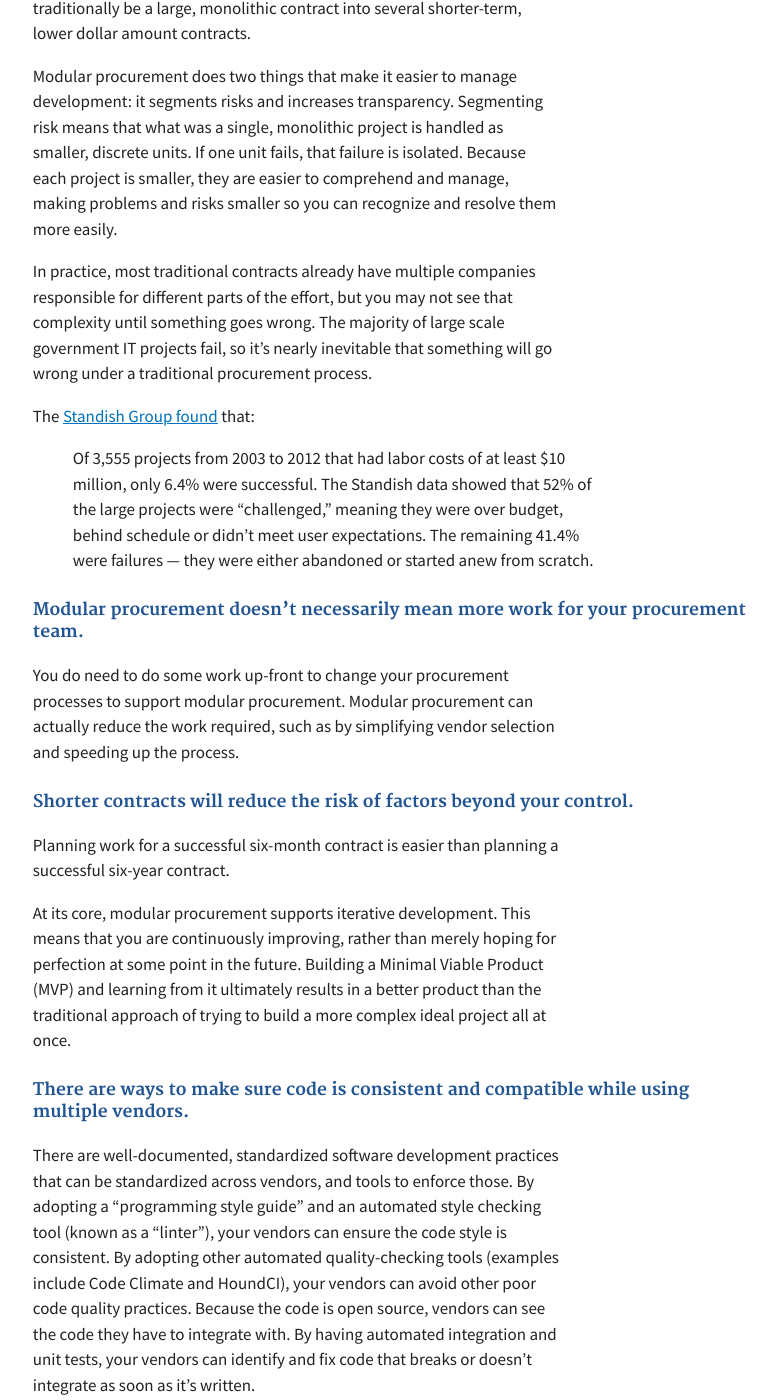
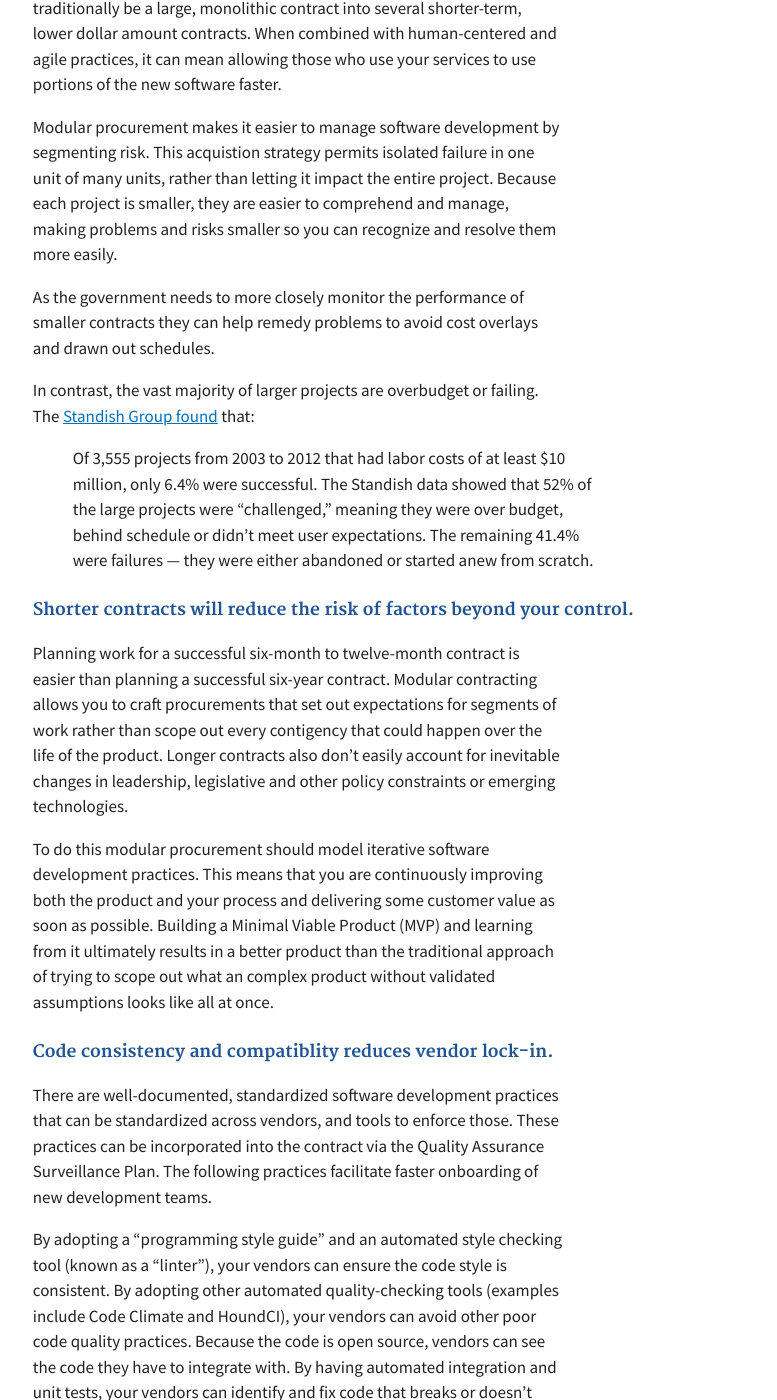
Before and after one commit to 18F/Modular-Contracting-And-Agile-Development, a Jekyll site: the page built from _strategies/modular-procurement.md, in a window 1280 px wide and 1400 px high, scrolled down 697 px. Shown: the whole window, without its empty margins (368-1145 px from the left). Built offline with Jekyll 4.4.1, drawn with Linux system fonts in a browser that asks for light colours; some of the changed text lies outside the part shown.

Commit message:
modular procurement revise part 1

```diff
--- a/_strategies/modular-procurement.md
+++ b/_strategies/modular-procurement.md
@@ -10,37 +10,35 @@ image-credit: https://www.flickr.com/photos/aaronharmon/
 
 ## What is Modular Procurement?
 
-Modular procurement is a procurement model that breaks what would traditionally be a large, monolithic contract into several shorter-term, lower dollar amount contracts.
+Modular procurement is a procurement model that breaks what would traditionally be a large, monolithic contract into several shorter-term, lower dollar amount contracts. When combined with human-centered and agile practices, it can mean allowing those who use your services to use portions of the new software faster.
 
-Modular procurement does two things that make it easier to manage development: it segments risks and increases transparency. Segmenting risk means that what was a single, monolithic project is handled as smaller, discrete units. If one unit fails, that failure is isolated. Because each project is smaller, they are easier to comprehend and manage, making problems and risks smaller so you can recognize and resolve them more easily.
+Modular procurement makes it easier to manage software development by segmenting risk. This acquistion strategy permits isolated failure in one unit of many units, rather than letting it impact the entire project. Because each project is smaller, they are easier to comprehend and manage, making problems and risks smaller so you can recognize and resolve them more easily.
 
-In practice, most traditional contracts already have multiple companies responsible for different parts of the effort, but you may not see that complexity until something goes wrong. The majority of large scale government IT projects fail, so it’s nearly inevitable that something will go wrong under a traditional procurement process.
+As the government needs to more closely monitor the performance of smaller contracts they can help remedy problems to avoid cost overlays and drawn out schedules.
 
-The [Standish Group found](http://www.computerworld.com/article/2486426/healthcare-it/healthcare-gov-website--didn-t-have-a-chance-in-hell-.html) that:
+In contrast, the vast majority of larger projects are overbudget or failing. The [Standish Group found](http://www.computerworld.com/article/2486426/healthcare-it/healthcare-gov-website--didn-t-have-a-chance-in-hell-.html) that:
 
 > Of 3,555 projects from 2003 to 2012 that had labor costs of at least $10 million, only 6.4% were successful. The Standish data showed that 52% of the large projects were "challenged," meaning they were over budget, behind schedule or didn't meet user expectations. The remaining 41.4% were failures — they were either abandoned or started anew from scratch.
 
-
-#### Modular procurement doesn't necessarily mean more work for your procurement team.
-
-You do need to do some work up-front to change your procurement processes to support modular procurement. Modular procurement can actually reduce the work required, such as by simplifying vendor selection and speeding up the process.
-
 #### Shorter contracts will reduce the risk of factors beyond your control.
 
-Planning work for a successful six-month contract is easier than planning a successful six-year contract.
+Planning work for a successful six-month to twelve-month contract is easier than planning a successful six-year contract. Modular contracting allows you to craft procurements that set out expectations for segments of work rather than scope out every contigency that could happen over the life of the product. Longer contracts also don't easily account for inevitable changes in leadership, legislative and other policy constraints or emerging technologies.
 
-At its core, modular procurement supports iterative development. This means that you are continuously improving, rather than merely hoping for perfection at some point in the future. Building a Minimal Viable Product (MVP) and learning from it ultimately results in a better product than the traditional approach of trying to build a more complex ideal project all at once.
+To do this modular procurement should model iterative software development practices. This means that you are continuously improving both the product and your process and delivering some customer value as soon as possible. Building a Minimal Viable Product (MVP) and learning from it ultimately results in a better product than the traditional approach of trying to scope out what an complex product without validated assumptions looks like all at once.
 
-#### There are ways to make sure code is consistent and compatible while using multiple vendors.
+#### Code consistency and compatiblity reduces vendor lock-in.
 
-There are well-documented, standardized software development practices that can be standardized across vendors, and tools to enforce those. By adopting a "programming style guide" and an automated style checking tool (known as a "linter"), your vendors can ensure the code style is consistent. By adopting other automated quality-checking tools (examples include Code Climate and HoundCI), your vendors can avoid other poor code quality practices. Because the code is open source, vendors can see the code they have to integrate with. By having automated integration and unit tests, your vendors can identify and fix code that breaks or doesn't integrate as soon as it’s written.
+There are well-documented, standardized software development practices that can be standardized across vendors, and tools to enforce those. These practices can be incorporated into the contract via the Quality Assurance Surveillance Plan. The following practices facilitate faster onboarding of new development teams.
 
+By adopting a "programming style guide" and an automated style checking tool (known as a "linter"), your vendors can ensure the code style is consistent. By adopting other automated quality-checking tools (examples include Code Climate and HoundCI), your vendors can avoid other poor code quality practices. Because the code is open source, vendors can see the code they have to integrate with. By having automated integration and unit tests, your vendors can identify and fix code that breaks or doesn't integrate as soon as it’s written.
 
 #### Onboarding vendors is more manageable when projects are modular.
 
 One of the major burdens of onboarding is the time for a vendor to understand the entirety of a project. By reducing the size of each project and simplifying the specs, the time required to onboard vendors can be reduced substantially. This makes it manageable to onboard several vendors over the course of a complex project, and reduces the risk.
 
-#### Pre-qualified agile vendor pools can help speed up modular procurement in the long run.
+In modular contracting, however, there will be some amount of system architecture and integration planning by the government to ensure that vendors understand where certain technical and business decisions will impact their portion of the work. Or why previous parts of code that they may interact with are structured that way.
+
+#### Consider pre-qualified user-centered vendor pools can help speed up modular procurement in the long run.
 
 Agile vendor pools are groups of vendors that have been pre-qualified to work on modular procurements.
 
```
Also changed, not shown: _strategies/prototyping.md (+2 -2 lines).
